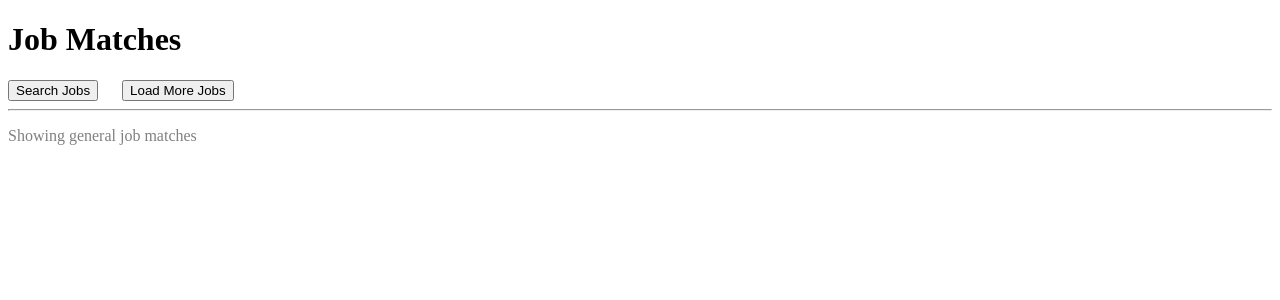
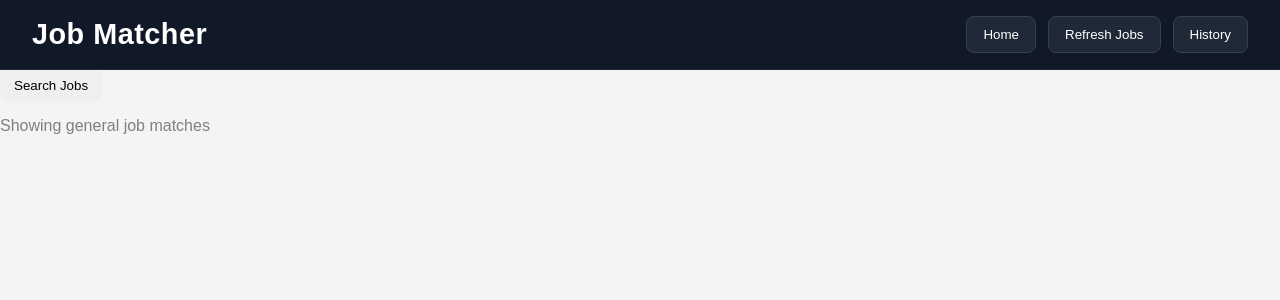
Before and after one commit to rjthompson2/application_copilot, a FastAPI app: page / in a window 1280 px wide. Shown: the top 300 px of the page. Run offline with FastAPI, Linux system fonts and the light colour scheme.

Commit message:
frontend improvements & creation of History page

```diff
--- a/app/routes.py
+++ b/app/routes.py
@@ -18,6 +18,40 @@ async def home(request: Request):
     return templates.TemplateResponse(
         "index.html",
         {"request": request, "jobs": []}
+    )
+
+
+@router.get("/history", response_class=HTMLResponse)
+async def history(request: Request):
+    async with aiosqlite.connect(DB_NAME) as db:
+
+        cursor = await db.execute("""
+            SELECT id, title, company, location, url, description
+            FROM jobs
+            WHERE status = 'saved'
+            ORDER BY created_at DESC
+        """)
+
+        rows = await cursor.fetchall()
+
+    jobs = [
+        {
+            "id": r[0],
+            "title": r[1],
+            "company": r[2],
+            "location": r[3],
+            "url": r[4],
+            "description": r[5],
+        }
+        for r in rows
+    ]
+
+    return templates.TemplateResponse(
+        "history.html",
+        {
+            "request": request,
+            "jobs": jobs
+        }
     )
 
 
--- a/app/static/style.css
+++ b/app/static/style.css
@@ -1,31 +1,266 @@
+body {
+    margin: 0;
+    background: #f3f4f6;
+    font-family: Arial, sans-serif;
+}
+
 .modal {
-    display: none;
     position: fixed;
+
     z-index: 1000;
+
     left: 0;
     top: 0;
+
     width: 100%;
     height: 100%;
+
     background-color: rgba(0,0,0,0.5);
+
+    display: flex;
+    justify-content: center;
+    align-items: center;
 }
 
 .modal-content {
     background: white;
-    padding: 20px;
-    margin: 10% auto;
-    width: 300px;
-    border-radius: 10px;
+
+    padding: 24px;
+
+    width: 350px;
+    max-width: 90%;
+
+    border-radius: 12px;
+
     text-align: center;
+
+    box-shadow: 0 10px 30px rgba(0,0,0,0.2);
 }
 
 .modal-content form {
-    margin: 10px 0;
+    margin: 12px 0;
 }
 
-.save-btn {
-    margin-bottom: 10px;
+.hidden {
+    display: none !important;
 }
 
-.search-job-btn{
-    margin-right: 20px;
+.search-job-btn,
+.save-btn,
+.delete-btn {
+    padding: 8px 14px;
+
+    border: none;
+    border-radius: 8px;
+
+    cursor: pointer;
 }
+
+.app-header {
+    display: flex;
+    justify-content: space-between;
+    align-items: center;
+
+    padding: 16px 32px;
+
+    background: #111827;
+    border-bottom: 1px solid #1f2937;
+
+    color: white;
+}
+
+.logo {
+    margin: 0;
+    font-size: 1.8rem;
+    font-weight: 700;
+    letter-spacing: 0.5px;
+}
+
+.header-right {
+    display: flex;
+    gap: 12px;
+}
+
+.nav-btn {
+    display: flex;
+    align-items: center;
+    gap: 8px;
+
+    background: #1f2937;
+    color: white;
+
+    border: 1px solid #374151;
+    border-radius: 8px;
+
+    padding: 10px 16px;
+
+    cursor: pointer;
+
+    transition: all 0.2s ease;
+}
+
+.nav-btn:hover {
+    background: #374151;
+    transform: translateY(-1px);
+}
+
+.refresh-btn.loading {
+    opacity: 0.85;
+    pointer-events: none;
+}
+
+.spinner {
+    width: 16px;
+    height: 16px;
+
+    border: 2px solid rgba(255,255,255,0.3);
+    border-top: 2px solid white;
+
+    border-radius: 50%;
+
+    animation: spin 0.8s linear infinite;
+}
+
+.hidden {
+    display: none;
+}
+
+@keyframes spin {
+    from {
+        transform: rotate(0deg);
+    }
+
+    to {
+        transform: rotate(360deg);
+    }
+}
+
+.job-card {
+    background: white;
+
+    padding: 20px;
+    margin: 20px auto;
+
+    width: 80%;
+    max-width: 900px;
+
+    border-radius: 12px;
+
+    box-shadow: 0 2px 8px rgba(0,0,0,0.08);
+}
+
+
+/* HISTORY */
+
+.history-container {
+    width: 85%;
+    max-width: 1100px;
+
+    margin: 30px auto;
+}
+
+.history-header {
+    display: flex;
+    justify-content: space-between;
+    align-items: center;
+
+    margin-bottom: 24px;
+}
+
+.history-search {
+    width: 320px;
+
+    padding: 12px 16px;
+
+    border-radius: 10px;
+    border: 1px solid #d1d5db;
+
+    font-size: 1rem;
+}
+
+.history-job {
+    background: white;
+
+    border-radius: 12px;
+
+    margin-bottom: 16px;
+
+    overflow: hidden;
+
+    box-shadow: 0 2px 8px rgba(0,0,0,0.08);
+}
+
+.history-job-header {
+    display: flex;
+    justify-content: space-between;
+    align-items: center;
+
+    padding: 20px;
+
+    cursor: pointer;
+
+    transition: background 0.2s ease;
+}
+
+.history-job-header:hover {
+    background: #f9fafb;
+}
+
+.history-job-header h3 {
+    margin: 0;
+}
+
+.history-job-header p {
+    margin-top: 6px;
+
+    color: #6b7280;
+}
+
+.expand-icon {
+    font-size: 1.2rem;
+
+    transition: transform 0.2s ease;
+}
+
+.history-job-content {
+    padding: 20px;
+
+    border-top: 1px solid #e5e7eb;
+}
+
+.history-description {
+    margin-top: 16px;
+
+    line-height: 1.6;
+
+    color: #374151;
+
+    white-space: pre-wrap;
+}
+
+.job-link {
+    display: inline-block;
+
+    margin-top: 10px;
+
+    color: #2563eb;
+
+    text-decoration: none;
+}
+
+.job-link:hover {
+    text-decoration: underline;
+}
+
+.expanded-header {
+    margin-bottom: 12px;
+}
+
+.expanded-header h3 {
+    margin: 0;
+}
+
+.expanded-header p {
+    margin: 4px 0 0;
+    color: #6b7280;
+}
--- /dev/null
+++ b/app/templates/header.html
@@ -0,0 +1,91 @@
+<!-- templates/header.html -->
+<!DOCTYPE html>
+<html>
+
+<head>
+    <title>Job Matcher</title>
+
+    <link rel="stylesheet" href="/static/style.css">
+
+    <script src="/static/app.js" defer></script>
+</head>
+
+<body>
+
+<header class="app-header">
+    <div class="header-left">
+        <h1 class="logo">Job Matcher</h1>
+    </div>
+
+    <div class="header-right">
+        <button class="nav-btn" onclick="goHome()">
+            Home
+        </button>
+
+        <button class="nav-btn refresh-btn" id="refreshBtn" onclick="refreshJobs()">
+            <span id="refreshText">Refresh Jobs</span>
+
+            <span id="spinner" class="spinner hidden"></span>
+        </button>
+
+        <button class="nav-btn history-btn" onclick="goHistory()">
+            History
+        </button>
+    </div>
+</header>
+
+<script>
+    function goHome() {
+        window.location.href = "/";
+    }
+
+    async function refreshJobs() {
+        const refreshBtn = document.getElementById("refreshBtn");
+        const spinner = document.getElementById("spinner");
+        const refreshText = document.getElementById("refreshText");
+
+        refreshBtn.classList.add("loading");
+        spinner.classList.remove("hidden");
+
+        refreshText.innerText = "Refreshing...";
+
+        try {
+            // Your backend endpoint
+            const response = await fetch("/load", {
+                method: "POST"
+            });
+
+            if (!response.ok) {
+                throw new Error("Refresh failed");
+            }
+
+            refreshText.innerText = "Done!";
+
+            setTimeout(() => {
+                refreshText.innerText = "Refresh Jobs";
+            }, 1500);
+
+        } catch (err) {
+            console.error(err);
+
+            refreshText.innerText = "Failed";
+
+            setTimeout(() => {
+                refreshText.innerText = "Refresh Jobs";
+            }, 2000);
+
+        } finally {
+            spinner.classList.add("hidden");
+            refreshBtn.classList.remove("loading");
+        }
+    }
+
+    function goHistory() {
+        window.location.href = "/history";
+    }
+</script>
+
+
+</body>
+
+</html>
--- a/app/templates/index.html
+++ b/app/templates/index.html
@@ -1,20 +1,9 @@
-<!DOCTYPE html>
-<html>
-<head>
-    <title>Job Matcher</title>
-    <link rel="stylesheet" href="/static/style.css">
-</head>
-<body>
+{% include "header.html" %}
 
-<h1>Job Matches</h1>
+{% block content %}{% endblock %}
 
 <button class ="search-job-btn" onclick="openModal()">Search Jobs</button>
-<button class ="load-job-btn">Load More Jobs</button>
-
-
-<hr>
-
-<div id="resumeModal" class="modal">
+<div id="resumeModal" class="modal hidden">
     <div class="modal-content">
         <h3>Would you like to use a resume?</h3>
 
@@ -41,11 +30,15 @@
 
 <script>
 function openModal() {
-    document.getElementById("resumeModal").style.display = "block";
+    document
+        .getElementById("resumeModal")
+        .classList.remove("hidden");
 }
 
 function closeModal() {
-    document.getElementById("resumeModal").style.display = "none";
+    document
+        .getElementById("resumeModal")
+        .classList.add("hidden");
 }
 </script>
 
```
Also changed, not shown: app/templates/history.html (added, +115 -0 lines).
